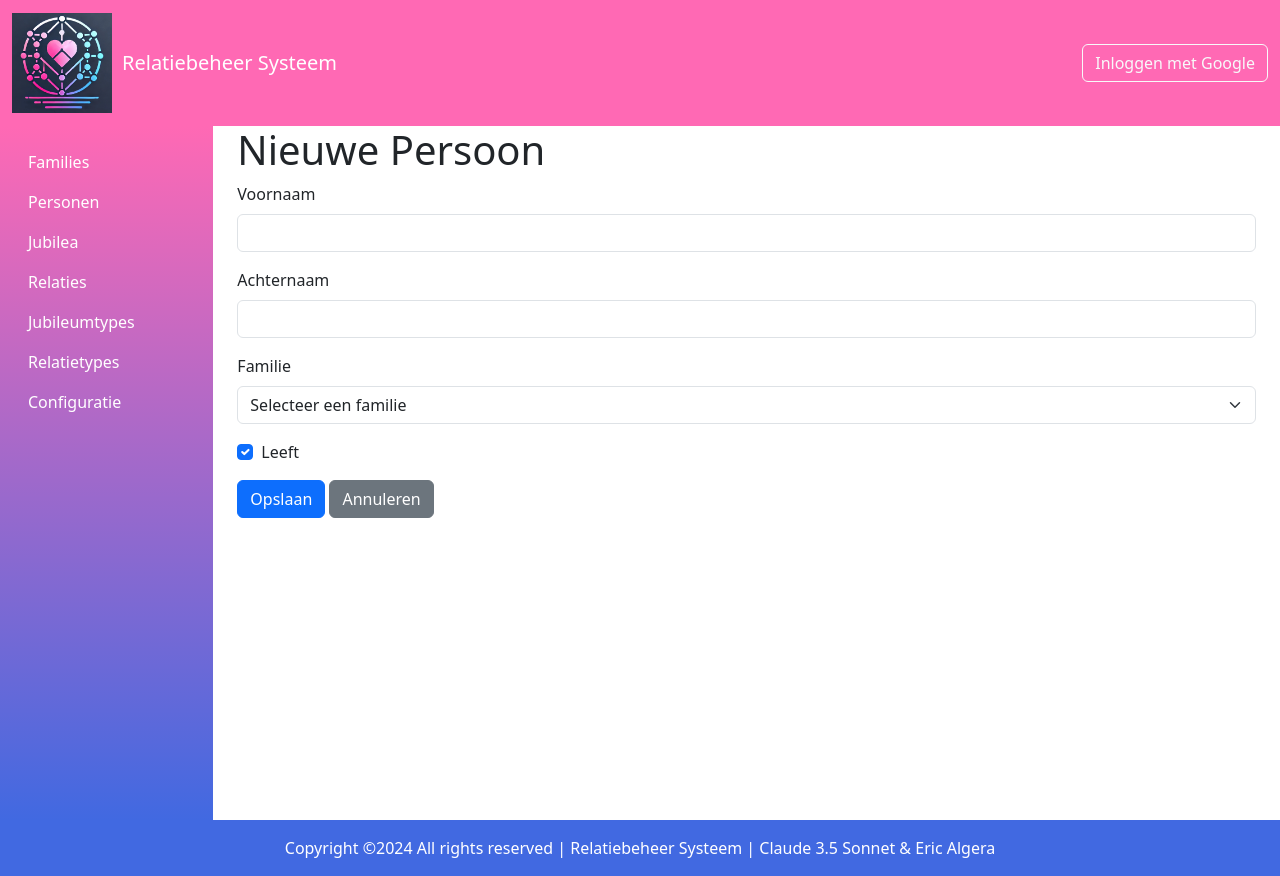
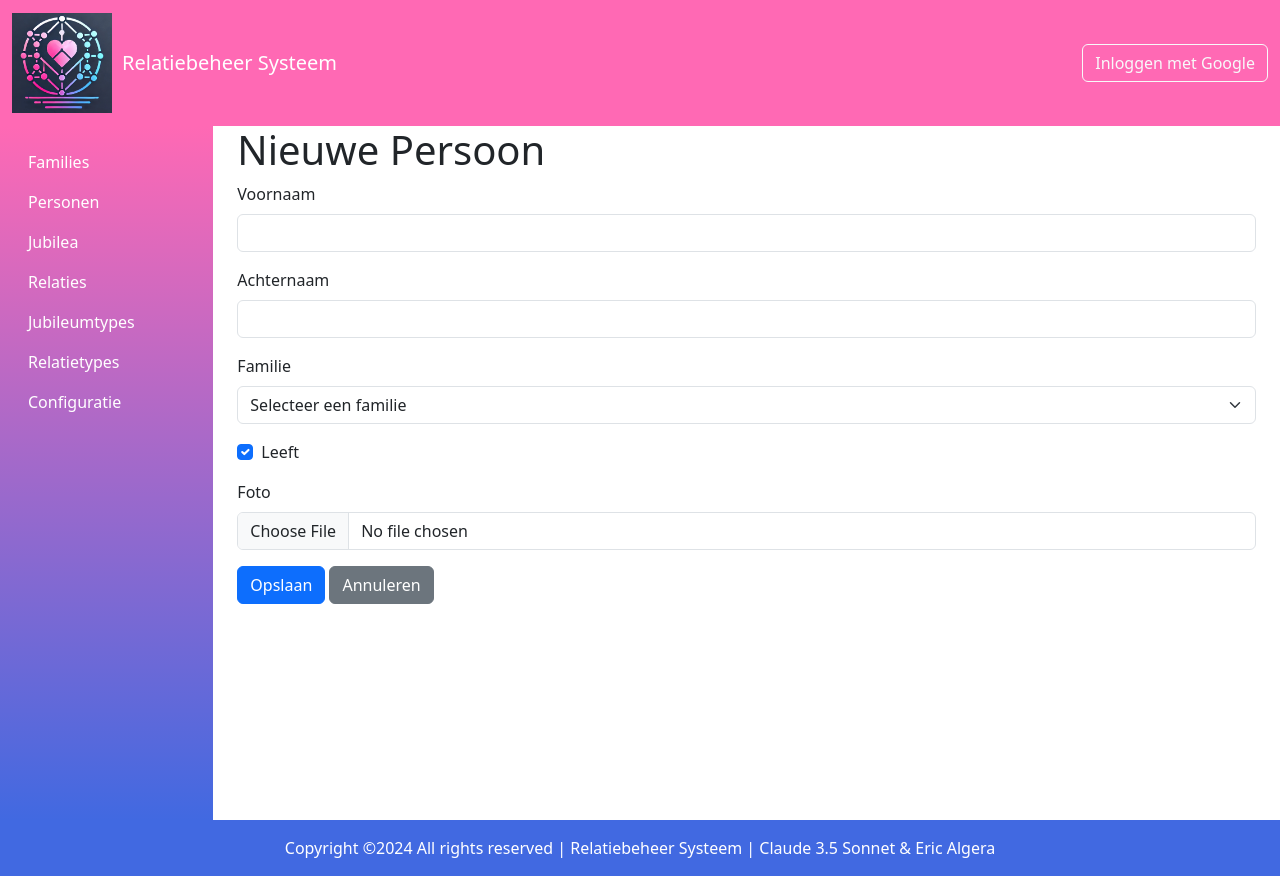
Before and after one commit to ealgera/My_Relations, a FastAPI app: template templates/persoon_form.html in a window 1280 px wide. Run offline with FastAPI, Linux system fonts and the light colour scheme; the template is opened without the code that fills it, so the values that code supplies are empty.

Commit message:
Plaatje of foto toegevoegd aan Personen

```diff
--- a/app/main.py
+++ b/app/main.py
@@ -14,7 +14,7 @@ from .auth import router as auth_router, login_required #, AuthMiddleware
 from starlette.middleware.sessions import SessionMiddleware
 from fastapi.middleware.cors import CORSMiddleware
 from config import get_settings
-# import secrets
+import os
 
 settings = get_settings()
 log_info("[MAIN] Applicatie My_Relations gestart...")
@@ -26,6 +26,29 @@ app = FastAPI()
 base_path = Path(__file__).parent.parent
 app.mount("/static", StaticFiles(directory=base_path / "static"), name="static")
 templates = Jinja2Templates(directory=base_path / "templates")
+
+# Monteer de foto directory
+foto_path = Path(settings.FOTO_DIR)
+print(f"FOTO_DIR path: {foto_path}")
+print(f"FOTO_DIR exists: {foto_path.exists()}")
+print(f"FOTO_DIR is directory: {foto_path.is_dir()}")
+print(f"FOTO_DIR permissions: {oct(os.stat(foto_path).st_mode)[-3:]}")
+print(f"Current process UID: {os.getuid()}")
+print(f"Current process GID: {os.getgid()}")
+
+if not foto_path.exists():
+    try:
+        foto_path.mkdir(parents=True, exist_ok=True)
+        print(f"Created FOTO_DIR: {foto_path}")
+    except Exception as e:
+        print(f"Error creating FOTO_DIR: {str(e)}")
+
+if os.access(foto_path, os.W_OK):
+    print(f"FOTO_DIR is writable: {foto_path}")
+else:
+    print(f"WARNING: FOTO_DIR is not writable: {foto_path}")
+# app.mount("/fotos", StaticFiles(directory=str(settings.FOTO_DIR)), name="fotos")
+app.mount("/fotos", StaticFiles(directory=settings.FOTO_DIR), name="fotos")
 
 # Voeg SessionMiddleware toe
 log_info("[MAIN] Adding SessionMiddleware")
--- a/requirements.txt
+++ b/requirements.txt
@@ -26,6 +26,7 @@ MarkupSafe==2.1.5
 mdurl==0.1.2
 orjson==3.10.5
 passlib==1.7.4
+Pillow
 pyasn1==0.6.0
 pycparser==2.22
 pydantic==2.7.4
--- a/templates/persoon_form.html
+++ b/templates/persoon_form.html
@@ -3,7 +3,7 @@
 {% block content %}
 <h1>{% if persoon %}Persoon Bewerken{% else %}Nieuwe Persoon{% endif %}</h1>
 
-<form method="POST">
+<form method="POST" enctype="multipart/form-data">
     <div class="mb-3">
         <label for="voornaam" class="form-label">Voornaam</label>
         <input type="text" class="form-control" id="voornaam" name="voornaam" value="{{ persoon.voornaam if persoon else '' }}" required>
@@ -27,6 +27,15 @@
         <input type="checkbox" class="form-check-input" id="leeft" name="leeft" {% if not persoon or persoon.leeft %}checked{% endif %}>
         <label class="form-check-label" for="leeft">Leeft</label>
     </div>
+    <div class="mb-3">
+        <label for="foto" class="form-label">Foto</label>
+        <input type="file" class="form-control" id="foto" name="foto" accept="image/*">
+    </div>
+    {% if persoon.foto_url %}
+        <div class="mb-3">
+            <img src="{{ persoon.foto_url }}" alt="{{ persoon.voornaam }} {{ persoon.achternaam }}" class="img-thumbnail" style="max-width: 200px;">
+        </div>
+    {% endif %}
     {% if persoon %}
         <div class="mb-4"><small><i>Persoon aangemaakt door: {{ persoon.creator.naam }} ({{ persoon.creator.email }})</i></small></div>
     {% endif %}
```
Also changed, not shown: app/routes/personen.py (+84 -10 lines), config.py (+14 -8 lines).
